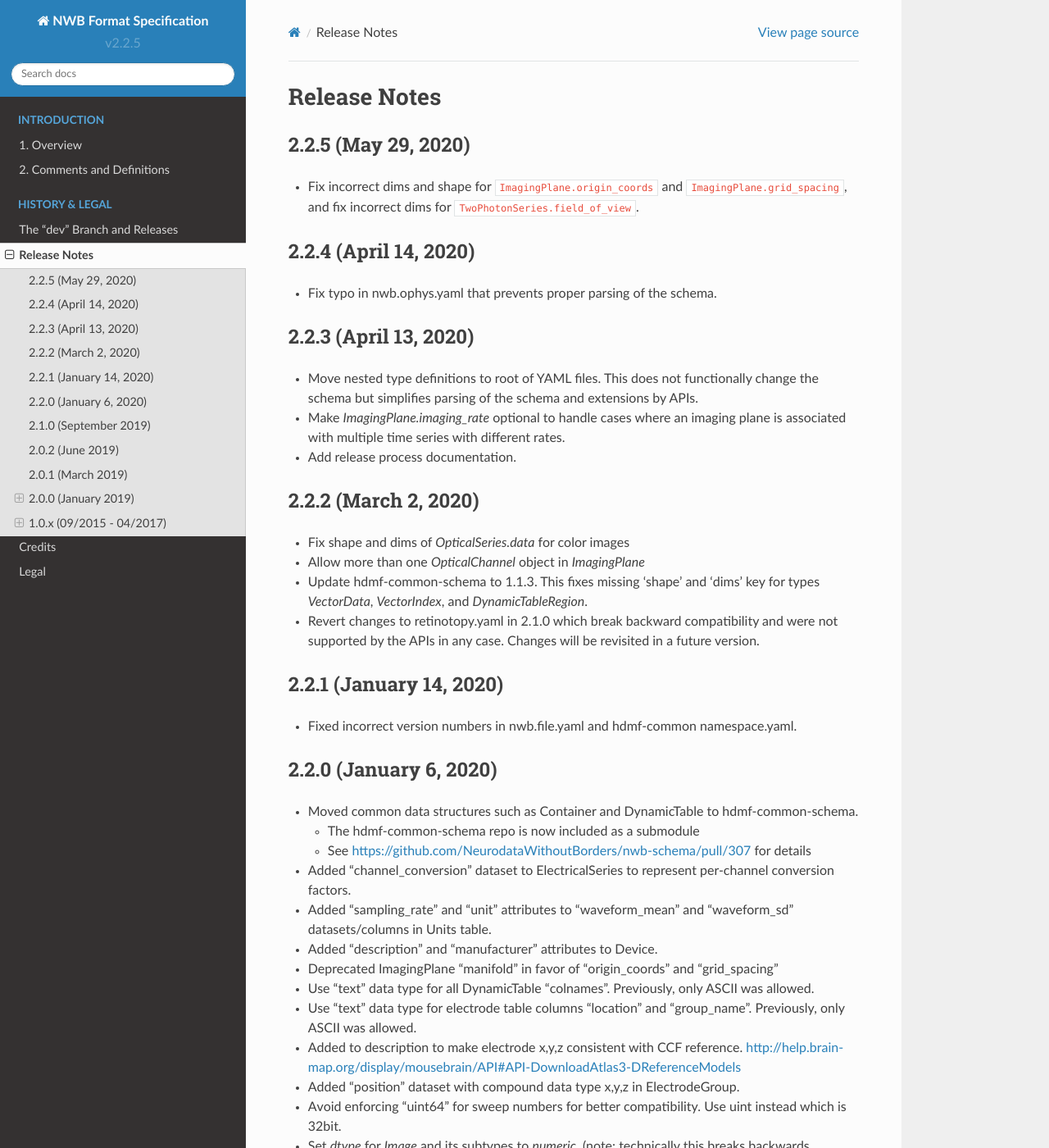
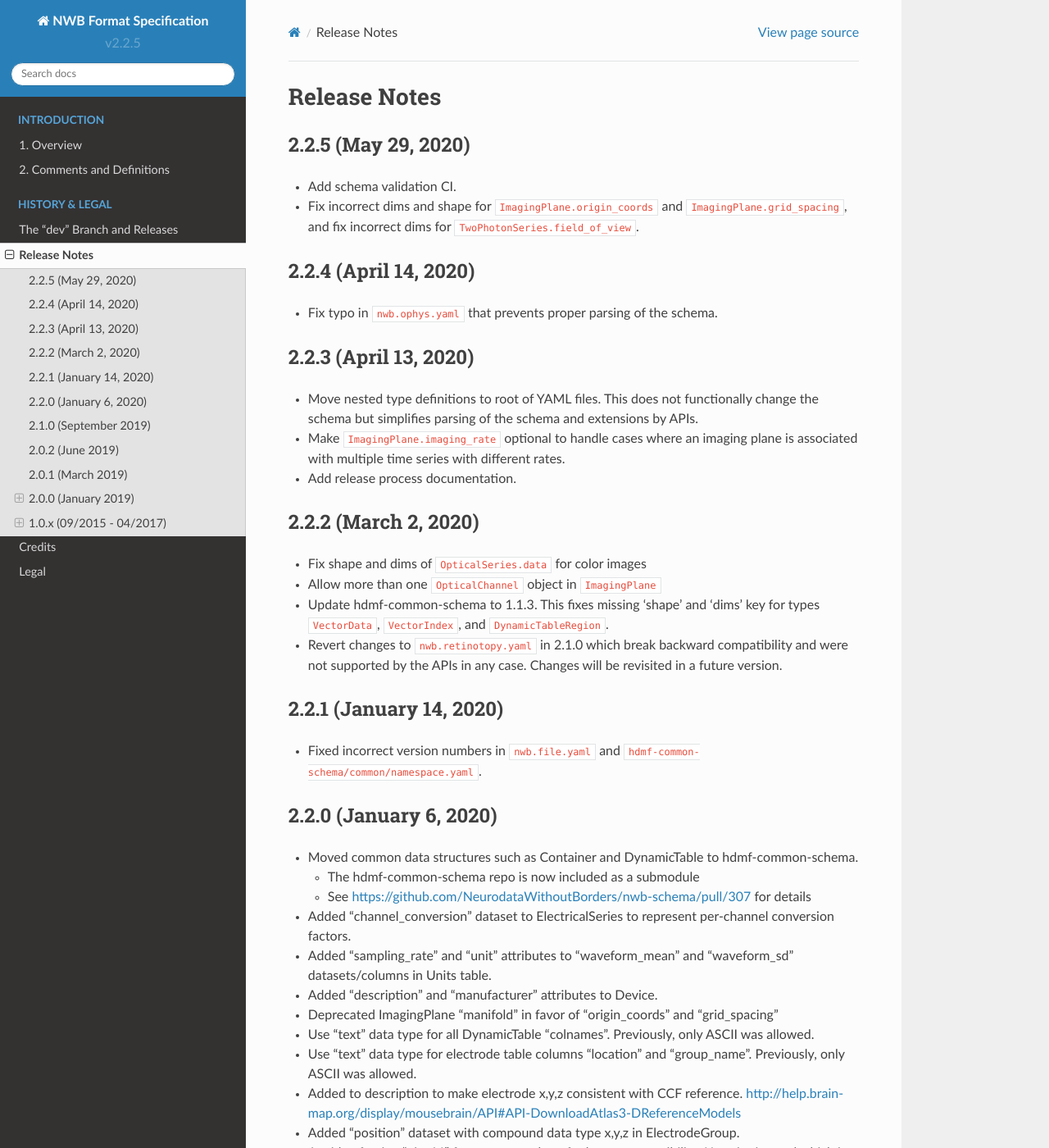
Before and after one commit to NeurodataWithoutBorders/nwb-schema, a Sphinx documentation site: the page built from docs/format/source/format_release_notes.rst, in a window 1280 px wide and 1400 px high. Shown: the whole window at 82% size. Built offline with Sphinx 7.4.7 and the Read the Docs theme 2.0.0, drawn with Linux system fonts in a browser that asks for light colours.

Commit message:
Fix formatting in release notes

```diff
--- a/docs/format/source/format_release_notes.rst
+++ b/docs/format/source/format_release_notes.rst
@@ -4,32 +4,33 @@
 2.2.5 (May 29, 2020)
 ----------------------
 
+- Add schema validation CI.
 - Fix incorrect dims and shape for ``ImagingPlane.origin_coords`` and ``ImagingPlane.grid_spacing``, and fix incorrect dims for ``TwoPhotonSeries.field_of_view``.
 
 2.2.4 (April 14, 2020)
 ----------------------
 
-- Fix typo in nwb.ophys.yaml that prevents proper parsing of the schema.
+- Fix typo in ``nwb.ophys.yaml`` that prevents proper parsing of the schema.
 
 2.2.3 (April 13, 2020)
 ----------------------
 
 - Move nested type definitions to root of YAML files. This does not functionally change the schema but simplifies parsing of the schema and extensions by APIs.
-- Make `ImagingPlane.imaging_rate` optional to handle cases where an imaging plane is associated with multiple time series with different rates.
+- Make ``ImagingPlane.imaging_rate`` optional to handle cases where an imaging plane is associated with multiple time series with different rates.
 - Add release process documentation.
 
 2.2.2 (March 2, 2020)
 ---------------------
 
-- Fix shape and dims of `OpticalSeries.data` for color images
-- Allow more than one `OpticalChannel` object in `ImagingPlane`
-- Update hdmf-common-schema to 1.1.3. This fixes missing 'shape' and 'dims' key for types `VectorData`, `VectorIndex`, and `DynamicTableRegion`.
-- Revert changes to retinotopy.yaml in 2.1.0 which break backward compatibility and were not supported by the APIs in any case. Changes will be revisited in a future version.
+- Fix shape and dims of ``OpticalSeries.data`` for color images
+- Allow more than one ``OpticalChannel`` object in ``ImagingPlane``
+- Update hdmf-common-schema to 1.1.3. This fixes missing 'shape' and 'dims' key for types ``VectorData``, ``VectorIndex``, and ``DynamicTableRegion``.
+- Revert changes to ``nwb.retinotopy.yaml`` in 2.1.0 which break backward compatibility and were not supported by the APIs in any case. Changes will be revisited in a future version.
 
 2.2.1 (January 14, 2020)
 ------------------------
 
-- Fixed incorrect version numbers in nwb.file.yaml and hdmf-common namespace.yaml.
+- Fixed incorrect version numbers in ``nwb.file.yaml`` and ``hdmf-common-schema/common/namespace.yaml``.
 
 2.2.0 (January 6, 2020)
 -----------------------
```
